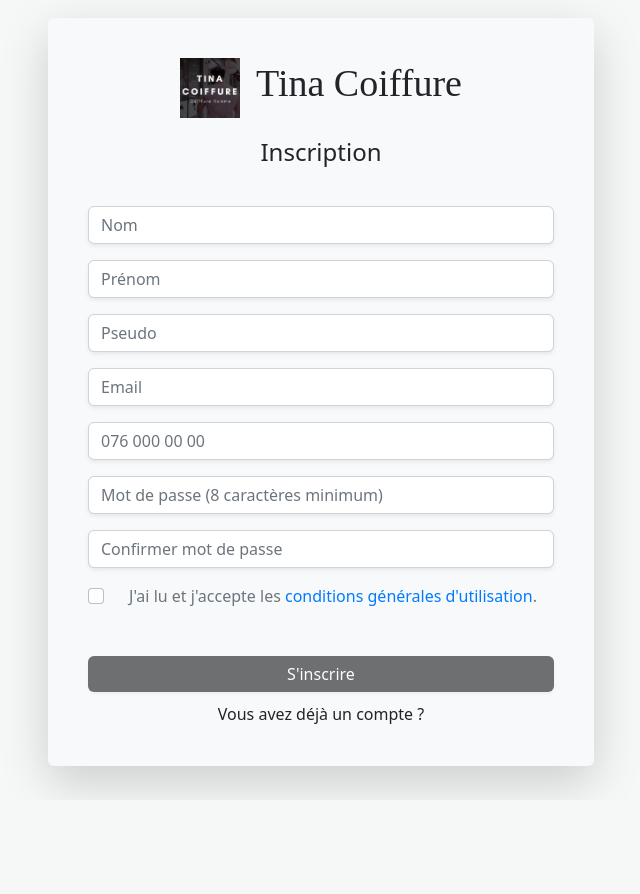
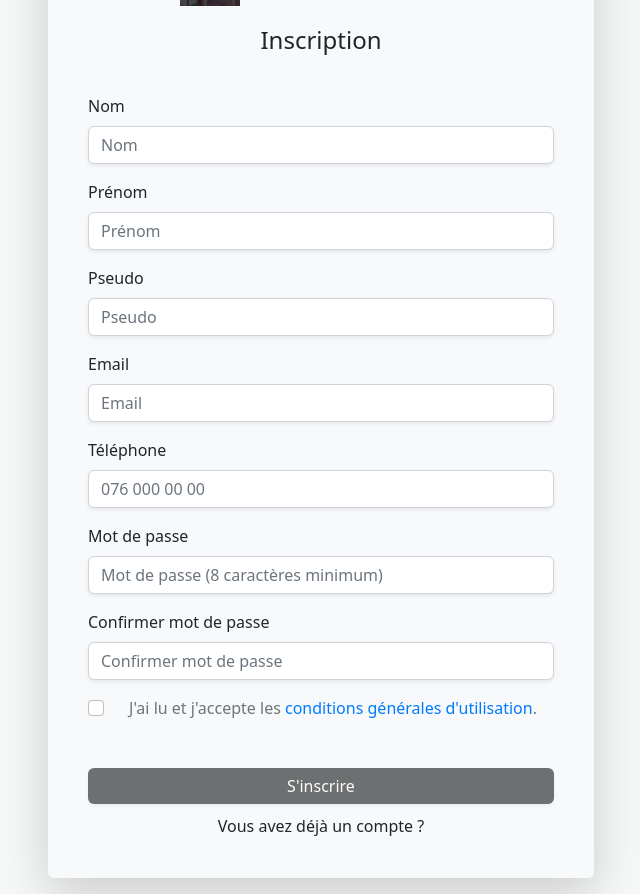
Before and after one commit to DavidPlnmr/tina-frontend, a Next.js app in the folder frontend/tina/: page /components/identification/inscription in a window 1280 px wide. Shown: the whole page, without its empty margins (319-959 px from the left). Before the commit the page ends 800 px from the top, so only its background shows below. Built offline with nearby package versions, Linux system fonts and the light colour scheme; no server answers.

Commit message:
gestion d'erreur fix

```diff
--- a/frontend/tina/src/pages/components/identification/inscription.js
+++ b/frontend/tina/src/pages/components/identification/inscription.js
@@ -103,9 +103,17 @@ export default function Inscription() {
    * @param {Event} evt The event triggered by the input field.
    * @returns {void} Nothing.
    * @see {@link 'connexion.js'.handleChange}
-    */
+   */
   const handleChange = (evt) => {
     let value = evt.target.value;
+
+    if (evt.target.dataset.id === "username") {
+        evt.target.classList.remove("is-invalid");
+    }
+
+    if (evt.target.dataset.id === "email") {
+      evt.target.classList.remove("is-invalid");
+    }
 
     // Supprimer les espaces s'il s'agit du numéro de téléphone
     if (evt.target.dataset.id === "tel_number") {
@@ -148,9 +156,18 @@ export default function Inscription() {
     // Check if all fields are filled
     if (customers.first_name && customers.last_name && customers.username && customers.email && customers.tel_number && customers.password && evt.target.value) {
       setIsFormFilled(true);
+
     } else {
       setIsFormFilled(false);
     }
+    if (evt.target.value !== customers.password) {
+      setPasswordError("Les deux mots de passe ne sont pas identiques.");
+    } else {
+      setPasswordError("");
+    }
+
+
+
   };
 
   /**
@@ -194,7 +211,16 @@ export default function Inscription() {
           router.push('/').then(r => r);
         })
         .catch((error) => {
-          console.log(error);
+            if (error.response.data.username) {
+              alert("Le nom d'utilisateur est déjà utilisé.");
+              evt.target[2].classList.add("is-invalid");
+            }
+            else if (error.response.data.detail === "A user with that email already exists.") {
+                alert("L'adresse email est déjà utilisée.");
+              evt.target[3].classList.add("is-invalid");
+            } else {
+                alert("Une erreur est survenue lors de l'inscription vérifiez les informations saisies.");
+            }
         });
   };
 
@@ -223,26 +249,33 @@ export default function Inscription() {
                     </Card.Subtitle>
                     <Form onSubmit={handleSubmit} className="pt-3">
                       <Form.Group className="mb-3">
+                        <Form.Label className="font-weight-bold">Nom</Form.Label>
                         <Form.Control required data-id="last_name" className="shadow-sm" type="text" placeholder="Nom" value={customers.last_name} onChange={handleChange}/>
                       </Form.Group>
                       <Form.Group className="mb-3">
+                        <Form.Label className="font-weight-bold">Prénom</Form.Label>
                         <Form.Control required data-id="first_name" className="shadow-sm" type="text" placeholder="Prénom" value={customers.first_name} onChange={handleChange}/>
                       </Form.Group>
                       <Form.Group className="mb-3">
+                        <Form.Label className="font-weight-bold">Pseudo</Form.Label>
                         <Form.Control required data-id="username" className="shadow-sm" type="text" placeholder="Pseudo" value={customers.username} onChange={handleChange}/>
                       </Form.Group>
                       <Form.Group className="mb-3" controlId="formBasicEmail">
+                        <Form.Label className="font-weight-bold">Email</Form.Label>
                         <Form.Control required data-id="email" className="shadow-sm" type="email" placeholder="Email" value={customers.email} onChange={handleChange}/>
                       </Form.Group>
                       <Form.Group className="mb-3">
+                        <Form.Label className="font-weight-bold">Téléphone</Form.Label>
                         <Form.Control required data-id="tel_number" className="shadow-sm" type="text" placeholder="076 000 00 00" value={customers.phone} onChange={handleChange}/>
                         {phoneError && <Form.Text className="text-danger">{phoneError}</Form.Text>}
                       </Form.Group>
                       <Form.Group className="mb-3" controlId="formBasicPassword">
+                        <Form.Label className="font-weight-bold">Mot de passe</Form.Label>
                         <Form.Control required data-id="password" className="shadow-sm" type="password" placeholder="Mot de passe (8 caractères minimum)" minLength="8" value={customers.password} onChange={handleChange}/>
                         {passwordError && <Form.Text className="text-danger">{passwordError}</Form.Text>}
                       </Form.Group>
                       <Form.Group className="mb-3" controlId="formBasicPassword">
+                        <Form.Label className="font-weight-bold">Confirmer mot de passe</Form.Label>
                         <Form.Control required data-id="confirmPassword" className="shadow-sm" type="password" placeholder="Confirmer mot de passe" minLength="8" onChange={handleConfirmPasswordChange}/>
                       </Form.Group>
                       <Form.Group className="mt-3 mb-5 text-center">
@@ -280,6 +313,7 @@ export default function Inscription() {
             </div>
           </div>
         </div>
+
       </>
 
   );
```
